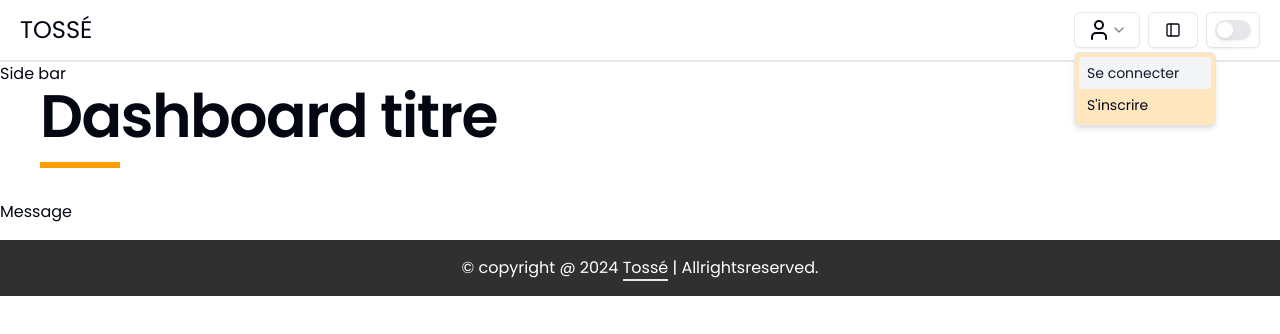
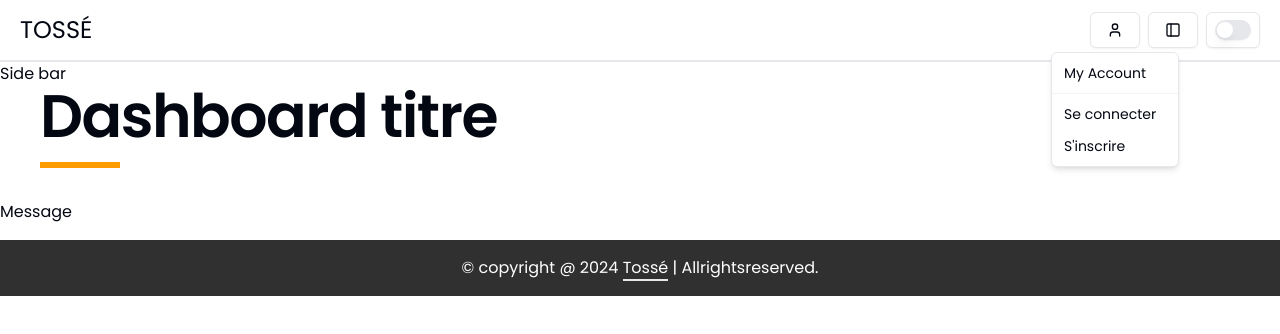
Before and after one commit to tossemoro/tosse-backoffice, a Next.js app: page / in a window 1280 px wide. Both pictures are taken after a click on the button 1107 px from the left and 30 px from the top of the page. Shown: the top 334 px of the page. Built offline with nearby package versions, Linux system fonts and the light colour scheme.

Commit message:
ajout du dropdown-menu du user option composant dans lr header component

```diff
--- a/components/global/header.tsx
+++ b/components/global/header.tsx
@@ -3,12 +3,6 @@ import { PanelLeft, User } from "lucide-react";
 import { Switch } from "@/components/ui/switch";
 import * as React from "react";
 import Link from "next/link";
-import {
-  Select,
-  SelectContent,
-  SelectItem,
-  SelectTrigger,
-} from "@/components/ui/select";
 import { useTheme } from "next-themes";
 import { FC } from "react";
 import { AppContainer } from "./app-container";
@@ -24,27 +18,11 @@ export const Header: FC = () => {
           Tossé
         </Link>
         <div className="flex items-center gap-2">
-          <Select>
-            <SelectTrigger className="hover:bg-primary">
-              <User />
-            </SelectTrigger>
-            <SelectContent className="bg-[#FFE6BF]">
-              <SelectItem value="connectre">
-                <Link href="/" target="_blank">
-                  Se connecter
-                </Link>
-              </SelectItem>
-              <SelectItem value="inscrire">
-                <Link href="/" target="_blank">
-                  S&apos;inscrire
-                </Link>
-              </SelectItem>
-            </SelectContent>
-          </Select>
+          <UserOptions />
           <Button variant={"outline"}>
             <PanelLeft className="h-8 w-8" />
           </Button>
-          <Button variant={"outline"} className="px-2" >
+          <Button variant={"outline"} className="px-2">
             <Switch
               id="airplane-mode"
               onClick={() => setTheme(theme === "dark" ? "light" : "dark")}
@@ -55,3 +33,34 @@ export const Header: FC = () => {
     </header>
   );
 };
+
+import {
+  DropdownMenu,
+  DropdownMenuContent,
+  DropdownMenuItem,
+  DropdownMenuLabel,
+  DropdownMenuSeparator,
+  DropdownMenuTrigger,
+} from "@/components/ui/dropdown-menu";
+
+function UserOptions() {
+  return (
+    <DropdownMenu>
+      <DropdownMenuTrigger asChild>
+        <Button variant={"outline"}>
+          <User />
+        </Button>
+      </DropdownMenuTrigger>
+      <DropdownMenuContent>
+        <DropdownMenuLabel className="font-normal">My Account</DropdownMenuLabel>
+        <DropdownMenuSeparator />
+        <DropdownMenuItem>
+          <Link href="/sign-in">Se connecter</Link>
+        </DropdownMenuItem>
+        <DropdownMenuItem>
+          <Link href="/sign-up">S&apos;inscrire</Link>
+        </DropdownMenuItem>
+      </DropdownMenuContent>
+    </DropdownMenu>
+  );
+}
--- /dev/null
+++ b/components/ui/dropdown-menu.tsx
@@ -0,0 +1,201 @@
+"use client"
+
+import * as React from "react"
+import * as DropdownMenuPrimitive from "@radix-ui/react-dropdown-menu"
+import { Check, ChevronRight, Circle } from "lucide-react"
+
+import { cn } from "@/lib/utils"
+
+const DropdownMenu = DropdownMenuPrimitive.Root
+
+const DropdownMenuTrigger = DropdownMenuPrimitive.Trigger
+
+const DropdownMenuGroup = DropdownMenuPrimitive.Group
+
+const DropdownMenuPortal = DropdownMenuPrimitive.Portal
+
+const DropdownMenuSub = DropdownMenuPrimitive.Sub
+
+const DropdownMenuRadioGroup = DropdownMenuPrimitive.RadioGroup
+
+const DropdownMenuSubTrigger = React.forwardRef<
+  React.ElementRef<typeof DropdownMenuPrimitive.SubTrigger>,
+  React.ComponentPropsWithoutRef<typeof DropdownMenuPrimitive.SubTrigger> & {
+    inset?: boolean
+  }
+>(({ className, inset, children, ...props }, ref) => (
+  <DropdownMenuPrimitive.SubTrigger
+    ref={ref}
+    className={cn(
+      "flex cursor-default gap-2 select-none items-center rounded-sm px-2 py-1.5 text-sm outline-none focus:bg-accent data-[state=open]:bg-accent [&_svg]:pointer-events-none [&_svg]:size-4 [&_svg]:shrink-0",
+      inset && "pl-8",
+      className
+    )}
+    {...props}
+  >
+    {children}
+    <ChevronRight className="ml-auto" />
+  </DropdownMenuPrimitive.SubTrigger>
+))
+DropdownMenuSubTrigger.displayName =
+  DropdownMenuPrimitive.SubTrigger.displayName
+
+const DropdownMenuSubContent = React.forwardRef<
+  React.ElementRef<typeof DropdownMenuPrimitive.SubContent>,
+  React.ComponentPropsWithoutRef<typeof DropdownMenuPrimitive.SubContent>
+>(({ className, ...props }, ref) => (
+  <DropdownMenuPrimitive.SubContent
+    ref={ref}
+    className={cn(
+      "z-50 min-w-[8rem] overflow-hidden rounded-md border bg-popover p-1 text-popover-foreground shadow-lg data-[state=open]:animate-in data-[state=closed]:animate-out data-[state=closed]:fade-out-0 data-[state=open]:fade-in-0 data-[state=closed]:zoom-out-95 data-[state=open]:zoom-in-95 data-[side=bottom]:slide-in-from-top-2 data-[side=left]:slide-in-from-right-2 data-[side=right]:slide-in-from-left-2 data-[side=top]:slide-in-from-bottom-2",
+      className
+    )}
+    {...props}
+  />
+))
+DropdownMenuSubContent.displayName =
+  DropdownMenuPrimitive.SubContent.displayName
+
+const DropdownMenuContent = React.forwardRef<
+  React.ElementRef<typeof DropdownMenuPrimitive.Content>,
+  React.ComponentPropsWithoutRef<typeof DropdownMenuPrimitive.Content>
+>(({ className, sideOffset = 4, ...props }, ref) => (
+  <DropdownMenuPrimitive.Portal>
+    <DropdownMenuPrimitive.Content
+      ref={ref}
+      sideOffset={sideOffset}
+      className={cn(
+        "z-50 min-w-[8rem] overflow-hidden rounded-md border bg-popover p-1 text-popover-foreground shadow-md",
+        "data-[state=open]:animate-in data-[state=closed]:animate-out data-[state=closed]:fade-out-0 data-[state=open]:fade-in-0 data-[state=closed]:zoom-out-95 data-[state=open]:zoom-in-95 data-[side=bottom]:slide-in-from-top-2 data-[side=left]:slide-in-from-right-2 data-[side=right]:slide-in-from-left-2 data-[side=top]:slide-in-from-bottom-2",
+        className
+      )}
+      {...props}
+    />
+  </DropdownMenuPrimitive.Portal>
+))
+DropdownMenuContent.displayName = DropdownMenuPrimitive.Content.displayName
+
+const DropdownMenuItem = React.forwardRef<
+  React.ElementRef<typeof DropdownMenuPrimitive.Item>,
+  React.ComponentPropsWithoutRef<typeof DropdownMenuPrimitive.Item> & {
+    inset?: boolean
+  }
+>(({ className, inset, ...props }, ref) => (
+  <DropdownMenuPrimitive.Item
+    ref={ref}
+    className={cn(
+      "relative flex cursor-default select-none items-center gap-2 rounded-sm px-2 py-1.5 text-sm outline-none transition-colors focus:bg-accent focus:text-accent-foreground data-[disabled]:pointer-events-none data-[disabled]:opacity-50 [&>svg]:size-4 [&>svg]:shrink-0",
+      inset && "pl-8",
+      className
+    )}
+    {...props}
+  />
+))
+DropdownMenuItem.displayName = DropdownMenuPrimitive.Item.displayName
+
+const DropdownMenuCheckboxItem = React.forwardRef<
+  React.ElementRef<typeof DropdownMenuPrimitive.CheckboxItem>,
+  React.ComponentPropsWithoutRef<typeof DropdownMenuPrimitive.CheckboxItem>
+>(({ className, children, checked, ...props }, ref) => (
+  <DropdownMenuPrimitive.CheckboxItem
+    ref={ref}
+    className={cn(
+      "relative flex cursor-default select-none items-center rounded-sm py-1.5 pl-8 pr-2 text-sm outline-none transition-colors focus:bg-accent focus:text-accent-foreground data-[disabled]:pointer-events-none data-[disabled]:opacity-50",
+      className
+    )}
+    checked={checked}
+    {...props}
+  >
+    <span className="absolute left-2 flex h-3.5 w-3.5 items-center justify-center">
+      <DropdownMenuPrimitive.ItemIndicator>
+        <Check className="h-4 w-4" />
+      </DropdownMenuPrimitive.ItemIndicator>
+    </span>
+    {children}
+  </DropdownMenuPrimitive.CheckboxItem>
+))
+DropdownMenuCheckboxItem.displayName =
+  DropdownMenuPrimitive.CheckboxItem.displayName
+
+const DropdownMenuRadioItem = React.forwardRef<
+  React.ElementRef<typeof DropdownMenuPrimitive.RadioItem>,
+  React.ComponentPropsWithoutRef<typeof DropdownMenuPrimitive.RadioItem>
+>(({ className, children, ...props }, ref) => (
+  <DropdownMenuPrimitive.RadioItem
+    ref={ref}
+    className={cn(
+      "relative flex cursor-default select-none items-center rounded-sm py-1.5 pl-8 pr-2 text-sm outline-none transition-colors focus:bg-accent focus:text-accent-foreground data-[disabled]:pointer-events-none data-[disabled]:opacity-50",
+      className
+    )}
+    {...props}
+  >
+    <span className="absolute left-2 flex h-3.5 w-3.5 items-center justify-center">
+      <DropdownMenuPrimitive.ItemIndicator>
+        <Circle className="h-2 w-2 fill-current" />
+      </DropdownMenuPrimitive.ItemIndicator>
+    </span>
+    {children}
+  </DropdownMenuPrimitive.RadioItem>
+))
+DropdownMenuRadioItem.displayName = DropdownMenuPrimitive.RadioItem.displayName
+
+const DropdownMenuLabel = React.forwardRef<
+  React.ElementRef<typeof DropdownMenuPrimitive.Label>,
+  React.ComponentPropsWithoutRef<typeof DropdownMenuPrimitive.Label> & {
+    inset?: boolean
+  }
+>(({ className, inset, ...props }, ref) => (
+  <DropdownMenuPrimitive.Label
+    ref={ref}
+    className={cn(
+      "px-2 py-1.5 text-sm font-semibold",
+      inset && "pl-8",
+      className
+    )}
+    {...props}
+  />
+))
+DropdownMenuLabel.displayName = DropdownMenuPrimitive.Label.displayName
+
+const DropdownMenuSeparator = React.forwardRef<
+  React.ElementRef<typeof DropdownMenuPrimitive.Separator>,
+  React.ComponentPropsWithoutRef<typeof DropdownMenuPrimitive.Separator>
+>(({ className, ...props }, ref) => (
+  <DropdownMenuPrimitive.Separator
+    ref={ref}
+    className={cn("-mx-1 my-1 h-px bg-muted", className)}
+    {...props}
+  />
+))
+DropdownMenuSeparator.displayName = DropdownMenuPrimitive.Separator.displayName
+
+const DropdownMenuShortcut = ({
+  className,
+  ...props
+}: React.HTMLAttributes<HTMLSpanElement>) => {
+  return (
+    <span
+      className={cn("ml-auto text-xs tracking-widest opacity-60", className)}
+      {...props}
+    />
+  )
+}
+DropdownMenuShortcut.displayName = "DropdownMenuShortcut"
+
+export {
+  DropdownMenu,
+  DropdownMenuTrigger,
+  DropdownMenuContent,
+  DropdownMenuItem,
+  DropdownMenuCheckboxItem,
+  DropdownMenuRadioItem,
+  DropdownMenuLabel,
+  DropdownMenuSeparator,
+  DropdownMenuShortcut,
+  DropdownMenuGroup,
+  DropdownMenuPortal,
+  DropdownMenuSub,
+  DropdownMenuSubContent,
+  DropdownMenuSubTrigger,
+  DropdownMenuRadioGroup,
+}
```
Also changed, not shown: 1 other file (tests, documents, lock files or other folders).
